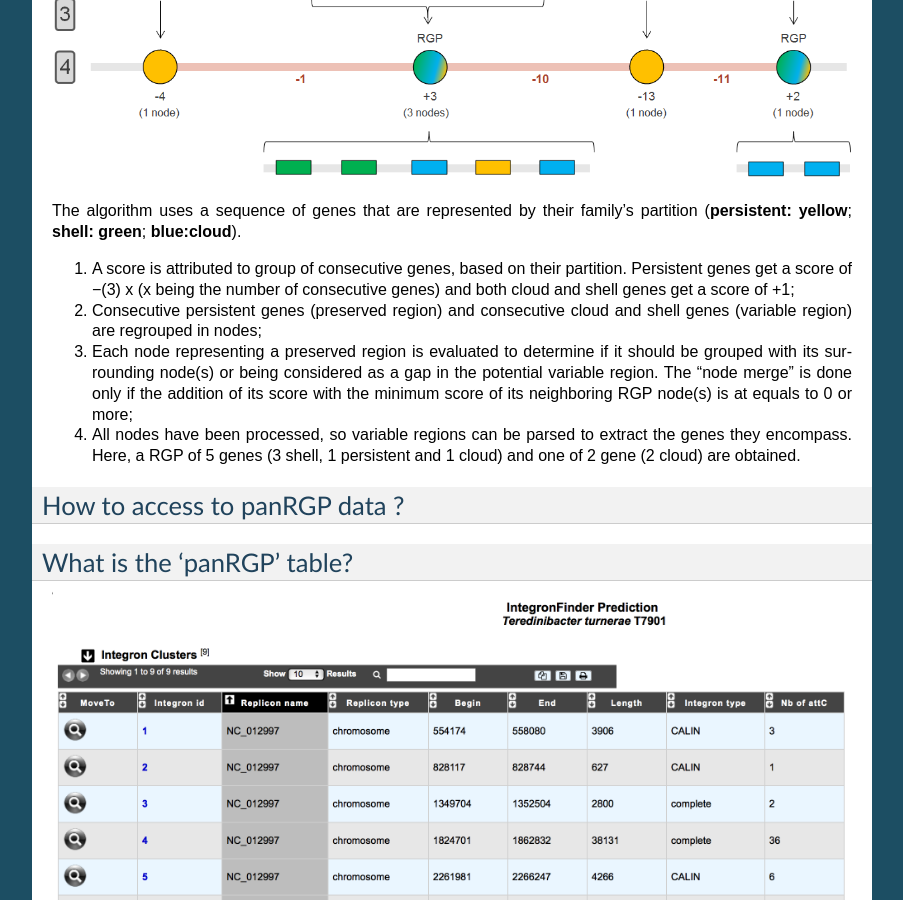
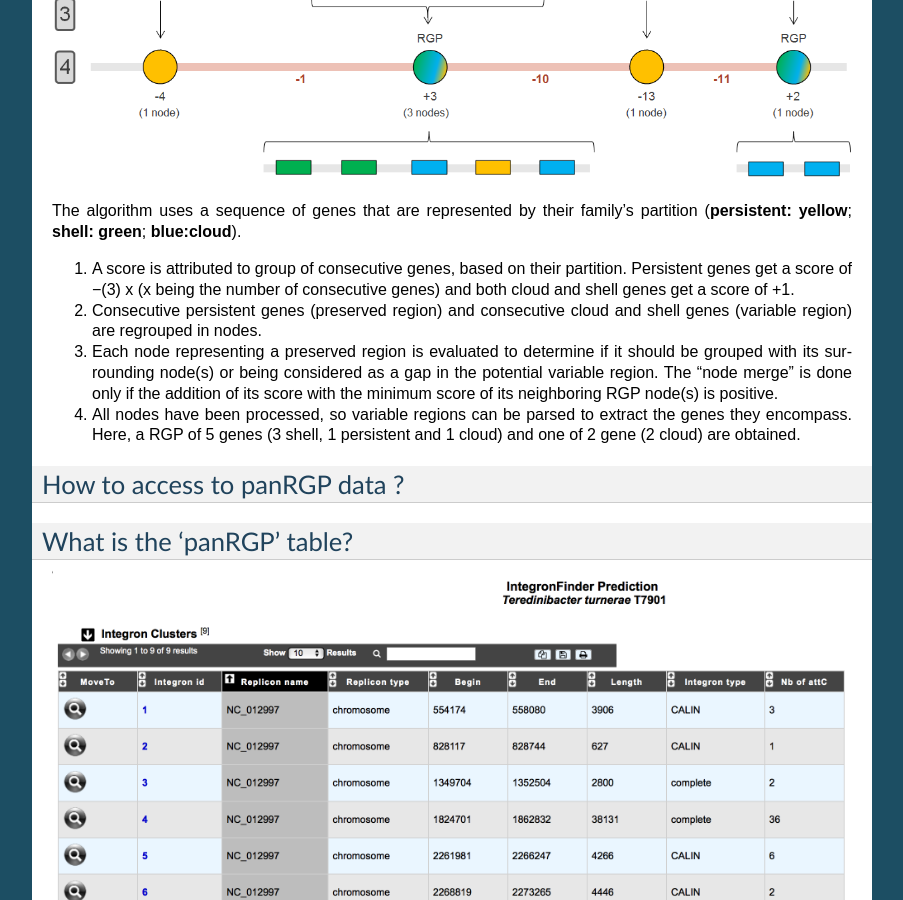
Before and after one commit to labgem/microscope-user-doc, a Sphinx documentation site: the page built from docs/content/compgenomics/panRGP.rst, in a window 1280 px wide and 900 px high, scrolled down 2136 px. Shown: the whole window, without its empty margins (198-1101 px from the left). Built offline with Sphinx 7.4.7, drawn with Linux system fonts in a browser that asks for light colours; formulas are drawn with MathJax 3.

Commit message:
Update panRGP.rst

```diff
--- a/docs/content/compgenomics/panRGP.rst
+++ b/docs/content/compgenomics/panRGP.rst
@@ -51,11 +51,11 @@ Based on the partitioned pangenome content of a given genome, the algorithm uses
 
 The algorithm uses a sequence of genes that are represented by their family’s partition (**persistent: yellow**; **shell: green**; **blue:cloud**).
 
-(1) A score is attributed to group of consecutive genes, based on their partition. Persistent genes get a score of −(3) x (x being the number of consecutive genes) and both cloud and shell genes get a score of +1;
+(1) A score is attributed to group of consecutive genes, based on their partition. Persistent genes get a score of −(3) x (x being the number of consecutive genes) and both cloud and shell genes get a score of +1.
 
-(2) Consecutive persistent genes (preserved region) and consecutive cloud and shell genes (variable region) are regrouped in nodes;
+(2) Consecutive persistent genes (preserved region) and consecutive cloud and shell genes (variable region) are regrouped in nodes.
 
-(3) Each node representing a preserved region is evaluated to determine if it should be grouped with its surrounding node(s) or being considered as a gap in the potential variable region. The "node merge" is done only if the addition of its score with the minimum score of its neighboring RGP node(s) is at equals to 0 or more;
+(3) Each node representing a preserved region is evaluated to determine if it should be grouped with its surrounding node(s) or being considered as a gap in the potential variable region. The "node merge" is done only if the addition of its score with the minimum score of its neighboring RGP node(s) is positive.
 
 (4) All nodes have been processed, so variable regions can be parsed to extract the genes they encompass. Here, a RGP of 5 genes (3 shell, 1 persistent and 1 cloud) and one of 2 gene (2 cloud) are obtained.
 
```
